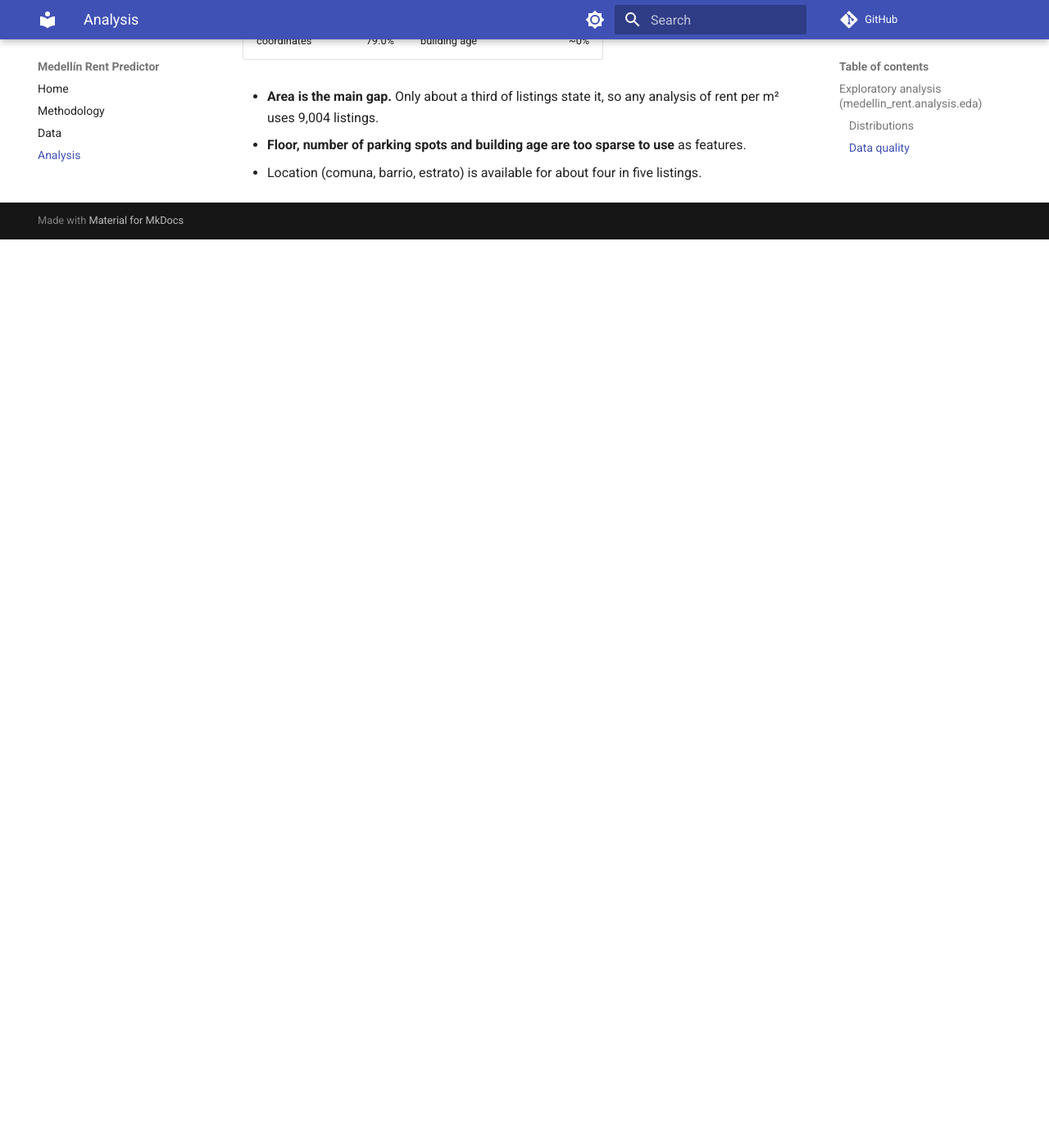
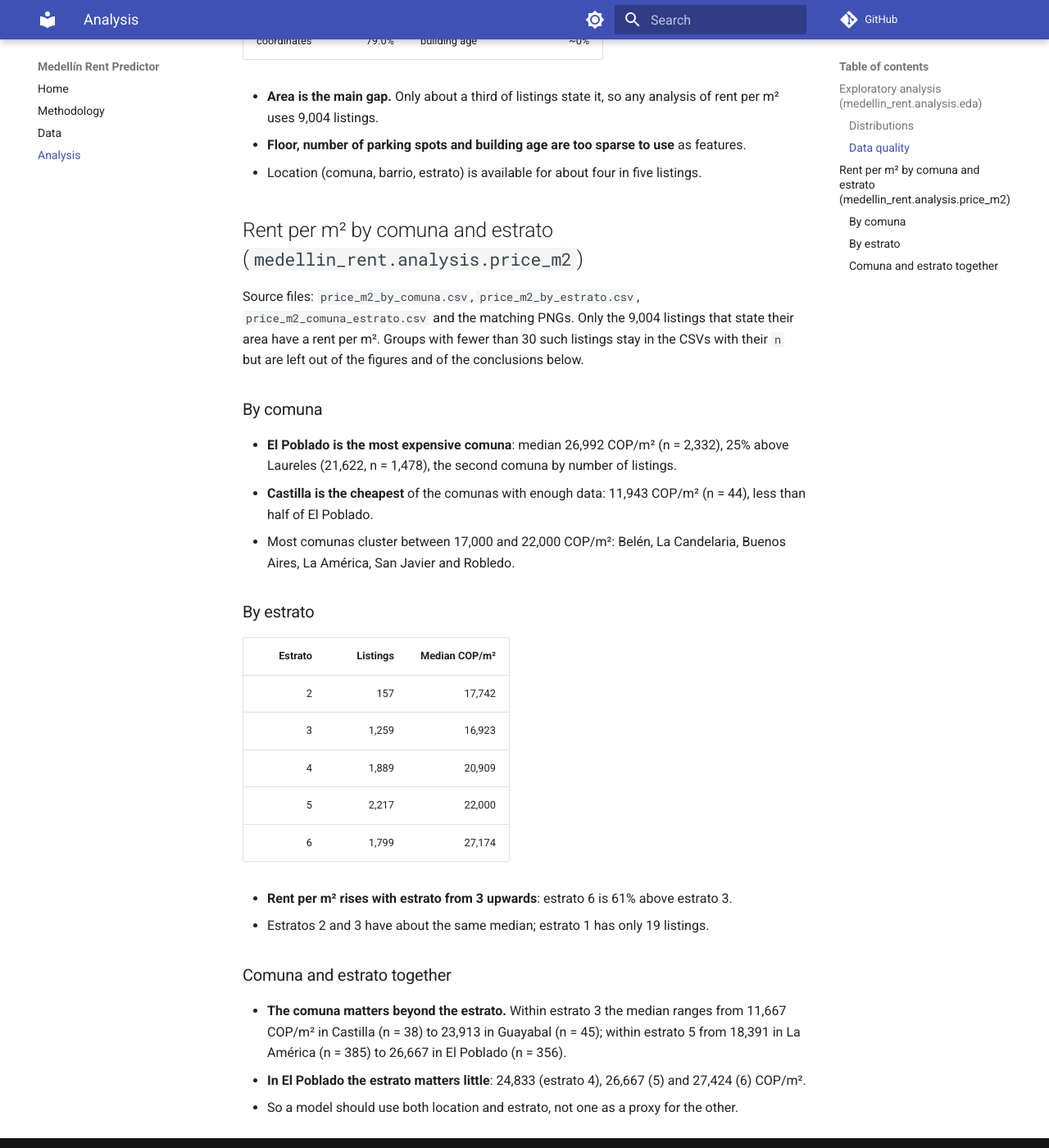
Before and after one commit to RafaGM1108/medellin-rent-predictor, an MkDocs documentation site: the page built from docs/analysis.md, in a window 1280 px wide and 1400 px high, scrolled down 1325 px. Shown: the whole window at 82% size. Built offline with MkDocs 1.6.1 and Material for MkDocs 9.7.7, drawn with Linux system fonts in a browser that asks for light colours; comment, search, counter and statistics services are not loaded; before the commit the page ends 1617 px from its top, so only the background shows below that.

Commit message:
docs: write rent per m² conclusions
Refs #18

```diff
--- a/docs/analysis.md
+++ b/docs/analysis.md
@@ -44,3 +44,41 @@ Share of the 26,095 primary listings with a value:
   per m² uses 9,004 listings.
 - **Floor, number of parking spots and building age are too sparse to use** as features.
 - Location (comuna, barrio, estrato) is available for about four in five listings.
+
+## Rent per m² by comuna and estrato (`medellin_rent.analysis.price_m2`)
+
+Source files: `price_m2_by_comuna.csv`, `price_m2_by_estrato.csv`,
+`price_m2_comuna_estrato.csv` and the matching PNGs. Only the 9,004 listings that state their
+area have a rent per m². Groups with fewer than 30 such listings stay in the CSVs with their
+`n` but are left out of the figures and of the conclusions below.
+
+### By comuna
+
+- **El Poblado is the most expensive comuna**: median 26,992 COP/m² (n = 2,332), 25% above
+  Laureles (21,622, n = 1,478), the second comuna by number of listings.
+- **Castilla is the cheapest** of the comunas with enough data: 11,943 COP/m² (n = 44),
+  less than half of El Poblado.
+- Most comunas cluster between 17,000 and 22,000 COP/m²: Belén, La Candelaria, Buenos Aires,
+  La América, San Javier and Robledo.
+
+### By estrato
+
+| Estrato | Listings | Median COP/m² |
+|--------:|---------:|--------------:|
+| 2 | 157 | 17,742 |
+| 3 | 1,259 | 16,923 |
+| 4 | 1,889 | 20,909 |
+| 5 | 2,217 | 22,000 |
+| 6 | 1,799 | 27,174 |
+
+- **Rent per m² rises with estrato from 3 upwards**: estrato 6 is 61% above estrato 3.
+- Estratos 2 and 3 have about the same median; estrato 1 has only 19 listings.
+
+### Comuna and estrato together
+
+- **The comuna matters beyond the estrato.** Within estrato 3 the median ranges from
+  11,667 COP/m² in Castilla (n = 38) to 23,913 in Guayabal (n = 45); within estrato 5 from
+  18,391 in La América (n = 385) to 26,667 in El Poblado (n = 356).
+- **In El Poblado the estrato matters little**: 24,833 (estrato 4), 26,667 (5) and
+  27,424 (6) COP/m².
+- So a model should use both location and estrato, not one as a proxy for the other.
```
Also changed, not shown: CHANGELOG.md (+1 -0 lines).
